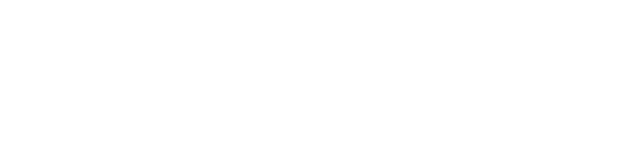
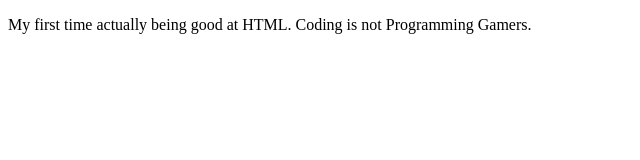
Before and after one commit to cephadronix/PitDamageCalculator, a plain HTML site: page index.html in a window 1280 px wide. Shown: the whole page, without its empty margins (0-640 px from the left). Drawn offline with Linux system fonts and the light colour scheme.

Commit message:
Update index.html

```diff
--- a/index.html
+++ b/index.html
@@ -1,3 +1,11 @@
 <!DOCTYPE html>
 <html>
+  <head>
+    <title>Pit Damage Calculator</title>
+  </head>
+  <body>
+    <p>
+      My first time actually being good at HTML. Coding is not Programming Gamers.
+    </p>
+  </body>
 </html>
```
